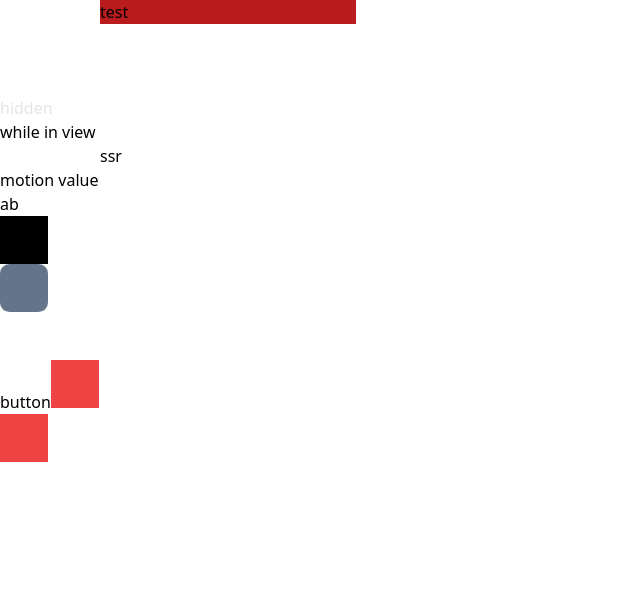
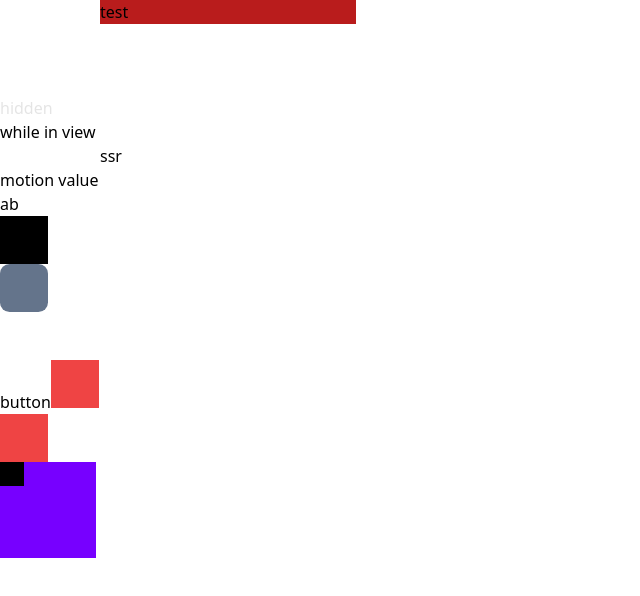
Before and after one commit to youyoumu/framer-motion-practice, a React (Vite) app: page / in a window 1280 px wide. Shown: the top 596 px of the page, without its empty margins (0-640 px from the left). Built offline with nearby package versions, Linux system fonts and the light colour scheme.

Commit message:
MotionValues

```diff
--- a/src/App.jsx
+++ b/src/App.jsx
@@ -17,6 +17,13 @@ export default function App() {
   }
 
   const [isOpen, setIsOpen] = useState(false)
+
+  const x2 = useMotionValue(0)
+  const background = useTransform(
+    x2,
+    [-100, 0, 100],
+    ['#ff008c', '#7700ff', 'rgb(230, 255, 0)']
+  )
 
   return (
     <>
@@ -88,6 +95,14 @@ export default function App() {
         }}
         className="bg-red-500 size-12"
       />
+      <motion.div style={{ background }} className="size-24">
+        <motion.div
+          drag="x"
+          dragConstraints={{ left: 0, right: 0 }}
+          style={{ x: x2 }}
+          className="bg-black size-6"
+        ></motion.div>
+      </motion.div>
     </>
   )
 }
```
